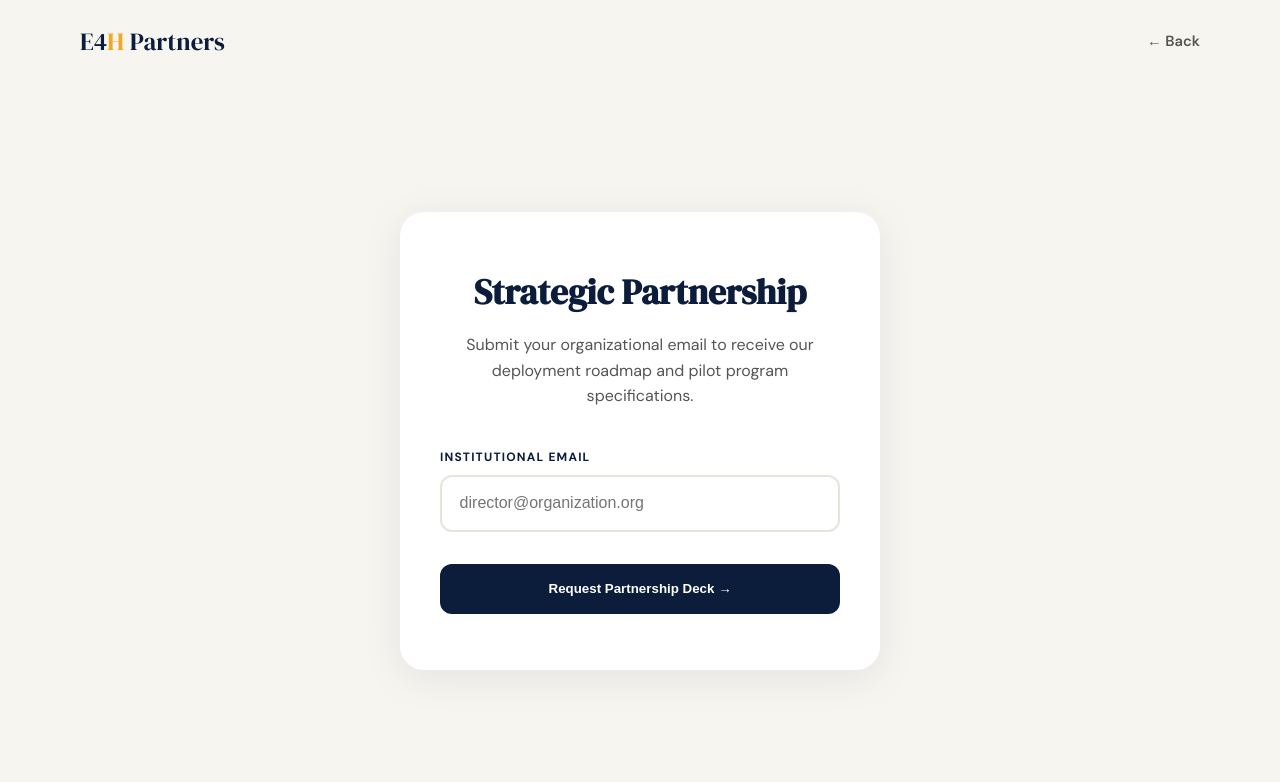
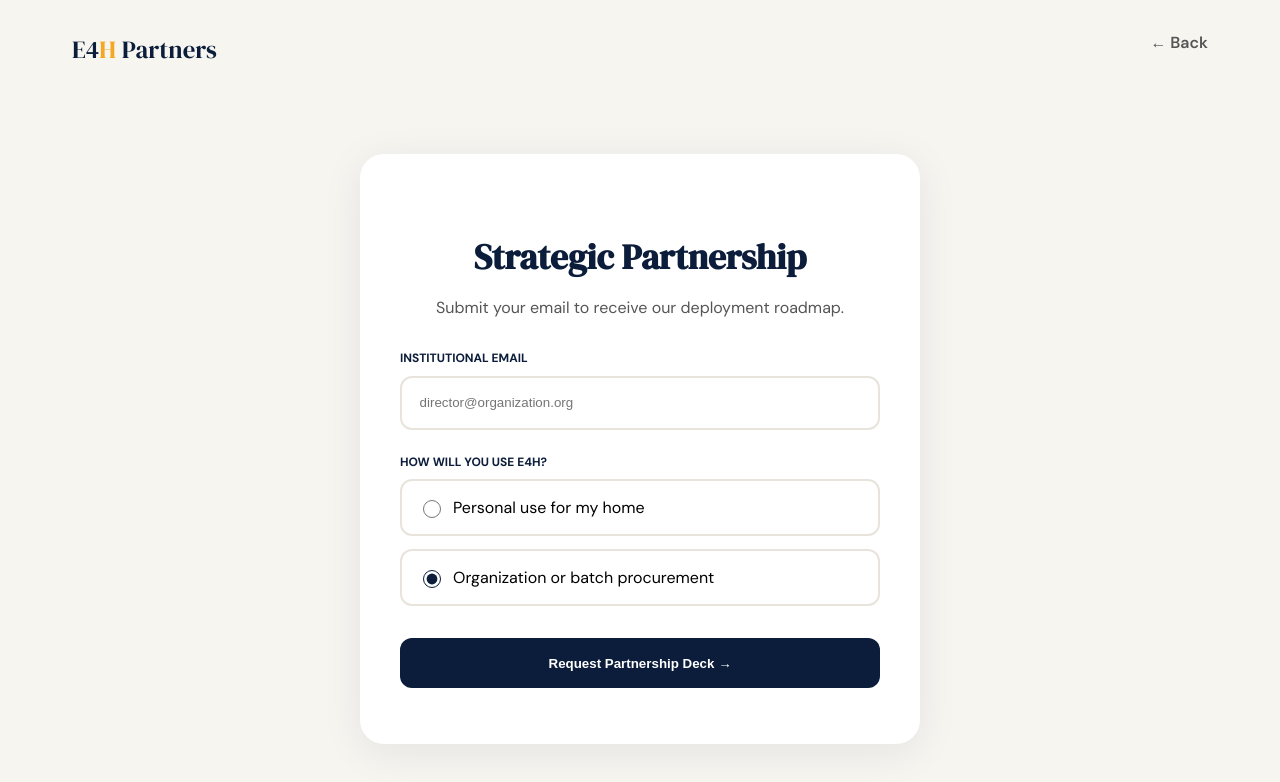
Before and after one commit to agao8-boop/E4HB, a plain HTML site: page signupB.html in a window 1280 px wide. Drawn offline with Linux system fonts and the light colour scheme.

Commit message:
Update signupB.html

```diff
--- a/signupB.html
+++ b/signupB.html
@@ -6,71 +6,76 @@
 <title>Partner With E4H Energy</title>
 <link href="https://fonts.googleapis.com/css2?family=DM+Serif+Display:ital@0;1&family=DM+Sans:ital,opsz,wght@0,9..40,300;0,9..40,400;0,9..40,500;0,9..40,600;0,9..40,700;1,9..40,400&display=swap" rel="stylesheet">
 <style>
-  :root { --navy: #0B1D3A; --navy-light: #132B52; --amber: #F5A623; --off-white: #F7F5F0; --text-dark: #1A1A1A; --text-mid: #555555; --card-shadow: 0 8px 40px rgba(11,29,58,0.08); }
-  * { margin: 0; padding: 0; box-sizing: border-box; }
-  body { font-family: 'DM Sans', sans-serif; background: var(--off-white); min-height: 100vh; display: flex; flex-direction: column; }
-  nav { padding: 1.5rem 2.5rem; display: flex; align-items: center; justify-content: space-between; max-width: 1200px; margin: 0 auto; width: 100%; }
+  :root { --navy: #0B1D3A; --navy-light: #132B52; --amber: #F5A623; --off-white: #F7F5F0; --text-mid: #555555; --card-shadow: 0 8px 40px rgba(11,29,58,0.08); }
+  body { font-family: 'DM Sans', sans-serif; background: var(--off-white); display: flex; flex-direction: column; min-height: 100vh; margin: 0; }
+  nav { padding: 2rem; display: flex; justify-content: space-between; max-width: 1200px; margin: 0 auto; width: 100%; box-sizing: border-box; }
   .logo { font-family: 'DM Serif Display', serif; font-size: 1.55rem; color: var(--navy); text-decoration: none; }
   .logo span { color: var(--amber); }
-  .back-link { text-decoration: none; font-size: 0.92rem; font-weight: 600; color: var(--text-mid); }
-  .signup-container { flex: 1; display: flex; align-items: center; justify-content: center; padding: 2rem 1.5rem; }
-  .signup-card { background: #fff; width: 100%; max-width: 480px; padding: 3.5rem 2.5rem; border-radius: 24px; box-shadow: var(--card-shadow); text-align: center; }
-  h1 { font-family: 'DM Serif Display', serif; font-size: 2.2rem; color: var(--navy); margin-bottom: 1rem; }
-  p { color: var(--text-mid); margin-bottom: 2.5rem; line-height: 1.6; }
+  .signup-card { background: #fff; width: 100%; max-width: 480px; margin: auto; padding: 3.5rem 2.5rem; border-radius: 24px; box-shadow: var(--card-shadow); text-align: center; }
+  h1 { font-family: 'DM Serif Display', serif; color: var(--navy); font-size: 2.2rem; margin-bottom: 1rem; }
+  p { color: var(--text-mid); margin-bottom: 2rem; }
   form { text-align: left; }
-  label { display: block; font-size: 0.75rem; font-weight: 700; text-transform: uppercase; letter-spacing: 0.1em; color: var(--navy); margin-bottom: 0.6rem; }
-  input[type="email"] { width: 100%; padding: 1.1rem; border-radius: 12px; border: 2px solid #E8E4DD; font-size: 1rem; margin-bottom: 2rem; outline: none; transition: border-color 0.2s; }
-  input[type="email"]:focus { border-color: var(--navy); }
-  .btn-submit { width: 100%; background: var(--navy); color: #fff; padding: 1.1rem; border-radius: 12px; font-weight: 700; border: none; cursor: pointer; transition: 0.2s; }
-  .btn-submit:hover { background: var(--navy-light); transform: translateY(-2px); }
+  label.field-label { display: block; font-size: 0.75rem; font-weight: 700; text-transform: uppercase; color: var(--navy); margin-bottom: 0.6rem; }
+  input[type="email"] { width: 100%; padding: 1.1rem; border: 2px solid #E8E4DD; border-radius: 12px; margin-bottom: 1.5rem; outline: none; box-sizing: border-box; }
+  .radio-group { display: flex; flex-direction: column; gap: 0.8rem; margin-bottom: 2rem; }
+  .radio-option { display: flex; align-items: center; padding: 1rem; border: 2px solid #E8E4DD; border-radius: 12px; cursor: pointer; transition: 0.2s; }
+  .radio-option:hover { border-color: var(--amber); }
+  .radio-option input { margin-right: 12px; width: 18px; height: 18px; accent-color: var(--navy); }
+  .btn-submit { width: 100%; background: var(--navy); color: #fff; padding: 1.1rem; border-radius: 12px; font-weight: 700; border: none; cursor: pointer; }
   #successMessage { display: none; }
 </style>
 </head>
 <body>
-
 <nav>
   <a href="LandingPageB.html" class="logo">E4<span>H</span> Partners</a>
-  <a href="LandingPageB.html" class="back-link">← Back</a>
+  <a href="LandingPageB.html" style="text-decoration:none; color:var(--text-mid); font-weight:600;">← Back</a>
 </nav>
 
-<main class="signup-container">
 <div class="signup-card">
   <div id="formContainer">
     <h1>Strategic Partnership</h1>
-      <p>Submit your organizational email to receive our deployment roadmap and pilot program specifications.</p>
+    <p>Submit your email to receive our deployment roadmap.</p>
     <form id="signupForm">
-        <input type="hidden" name="source" value="Partner B2B Website">
-        <label for="email">Institutional Email</label>
-        <input type="email" id="email" name="email" placeholder="director@organization.org" required>
+      <input type="hidden" name="url" id="pageUrl">
+      <div class="input-group">
+        <label class="field-label">Institutional Email</label>
+        <input type="email" name="email" placeholder="director@organization.org" required>
+      </div>
+      <div class="input-group">
+        <label class="field-label">How will you use E4H?</label>
+        <div class="radio-group">
+          <label class="radio-option">
+            <input type="radio" name="user_type" value="Individual Customer">
+            <span>Personal use for my home</span>
+          </label>
+          <label class="radio-option">
+            <input type="radio" name="user_type" value="Organization/Batch" checked>
+            <span>Organization or batch procurement</span>
+          </label>
+        </div>
+      </div>
       <button type="submit" id="submitBtn" class="btn-submit">Request Partnership Deck →</button>
     </form>
   </div>
-
   <div id="successMessage">
     <div style="font-size: 3rem; margin-bottom: 1rem;">🤝</div>
     <h1>Request Received</h1>
-      <p>Thank you for your interest. Our institutional team will review your request and reach out within 48 hours.</p>
+    <p>Our team will reach out within 48 hours.</p>
     <a href="LandingPageB.html" style="color: var(--navy); font-weight: bold; text-decoration: none; border-bottom: 2px solid var(--amber);">Return to Portal</a>
   </div>
 </div>
-</main>
 
 <script>
-  // USE THE SAME SCRIPT URL AS ABOVE
+  document.getElementById('pageUrl').value = window.location.href;
   const scriptURL = 'https://script.google.com/macros/s/AKfycbyJJq4VyU8Gt4mIqymhyIGHWgM8-zkiowum8y2kVS-1a_OmcG-36u3z9v3GKqr_uXFS/exec';
   const form = document.getElementById('signupForm');
-
   form.addEventListener('submit', e => {
     e.preventDefault();
     document.getElementById('submitBtn').innerText = 'Sending Request...';
-
     fetch(scriptURL, { method: 'POST', body: new FormData(form), mode: 'no-cors' })
       .then(() => {
         document.getElementById('formContainer').style.display = 'none';
         document.getElementById('successMessage').style.display = 'block';
-    })
-    .catch(error => {
-      alert('Error connecting to server.');
       });
   });
 </script>
```
Lines whose indentation alone changed are shown as unchanged.
